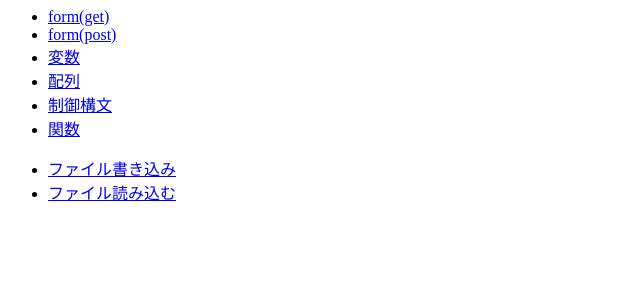
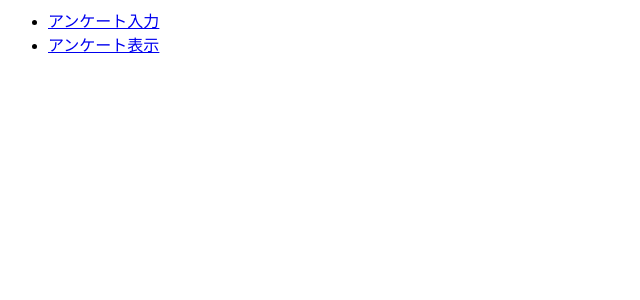
Before and after one commit to GS03-06-KIMINORI-ISAKA/kadai, a PHP site: page / in a window 1280 px wide. Shown: the top 300 px of the page, without its empty margins (0-640 px from the left). Run offline with PHP 8.4, Linux system fonts and the light colour scheme.

```diff
--- a/6/index.php
+++ b/6/index.php
@@ -5,16 +5,8 @@
 </head>
 <body>
 <ul>
-<li><a href="get.php">form(get)</a></li>
-<li><a href="post.php">form(post)</a></li>
-<li><a href="hensu.php">変数</a></li>
-<li><a href="hairetsu.php">配列</a></li>
-<li><a href="seigyo.php">制御構文</a></li>
-<li><a href="kansu.php">関数</a></li>
-</ul>
-<ul>
-<li><a href="write.php">ファイル書き込み</a></li>
-<li><a href="read.php">ファイル読み込む</a></li>
+<li><a href="input_enq.php">アンケート入力</a></li>
+<li><a href="show_enp.php">アンケート表示</a></li>
 </ul>
 </body>
 </html>
```
Also changed, not shown: 6/confirm_enq.php (added, +11 -0 lines), 6/input_enq.php (added, +11 -0 lines), 6/input_finish.php (added, +11 -0 lines), 6/show_enp.php (added, +10 -0 lines).
